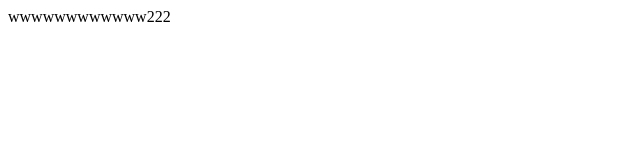
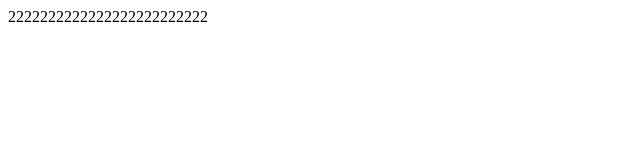
Before and after one commit to ArtemKliuiev/CMS_vue-fsd-ts, a Vue app: page /2 in a window 1280 px wide. Before the commit this address had no page. Shown: the top 160 px of the page, without its empty margins (0-640 px from the left). Built offline with nearby package versions, Linux system fonts and the light colour scheme.

Commit message:
setting router

```diff
--- a/src/app/main/App.vue
+++ b/src/app/main/App.vue
@@ -1,6 +1,7 @@
 <template>
   <div>
-wwwwwwwwwwww222
+
+    <router-view></router-view>
   </div>
 </template>
 
--- a/src/app/router/index.ts
+++ b/src/app/router/index.ts
@@ -8,6 +8,11 @@ const router = createRouter({
       path: '/',
       name: 'main',
       component: () => import('../../pages/website/MainPage.vue')
+    },
+    {
+      path: '/2',
+      name: '2',
+      component: () => import('../../pages/website/PageTwo.vue')
     }
   ]
 })
--- a/src/pages/website/MainPage.vue
+++ b/src/pages/website/MainPage.vue
@@ -1,6 +1,6 @@
 <template>
   <div>
-
+111111111111111111111111111
   </div>
 </template>
 
--- /dev/null
+++ b/src/pages/website/PageTwo.vue
@@ -0,0 +1,13 @@
+<script setup lang="ts">
+
+</script>
+
+<template>
+<div>
+2222222222222222222222222
+</div>
+</template>
+
+<style scoped lang="scss">
+
+</style>
```
